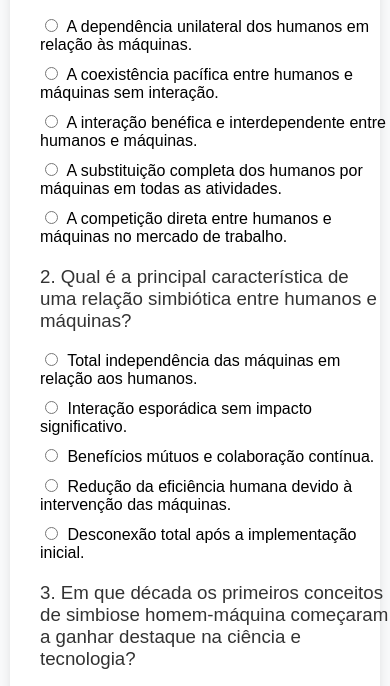
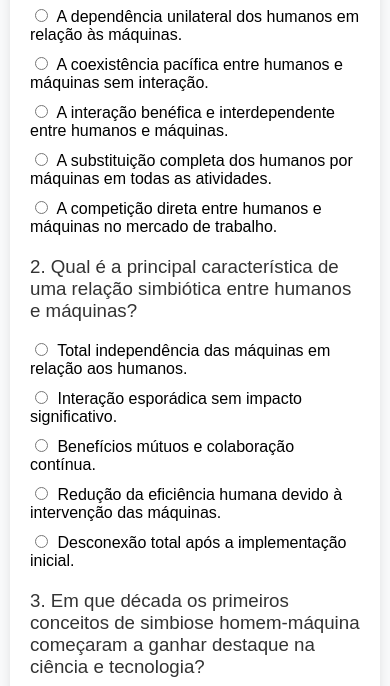
Before and after one commit to RAVELLSL/lista-de-exercicios-simbiosehomemmaquina, a plain HTML site: page index.html in a window 390 px wide. Shown: the part 216-902 px from the top of the page. Drawn offline with Linux system fonts and the light colour scheme.

Commit message:
Update index.html

```diff
--- a/index.html
+++ b/index.html
@@ -173,6 +173,8 @@
 
     .main-content {
         width: 100%;
+        padding: 10px; /* Ajuste para adicionar padding interno */
+        box-sizing: border-box; /* Garante que padding e borda sejam incluídos na largura total */
     }
 
     h1, h3, p, label {
@@ -189,6 +191,7 @@
         width: 90%;
     }
 }
+
 
 </style>
 </head>
```
